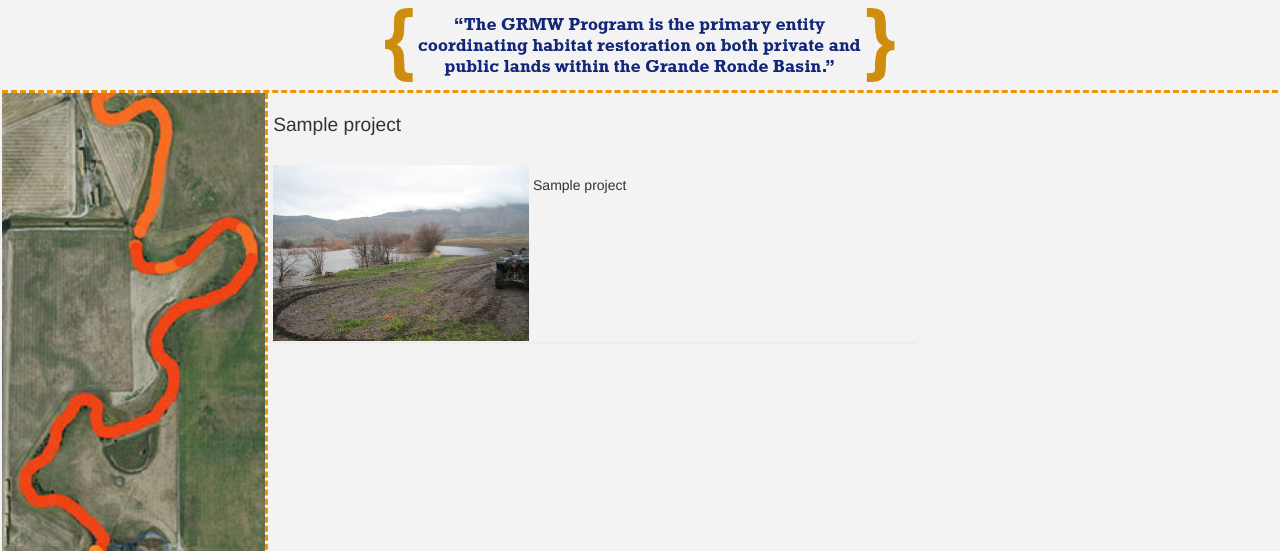
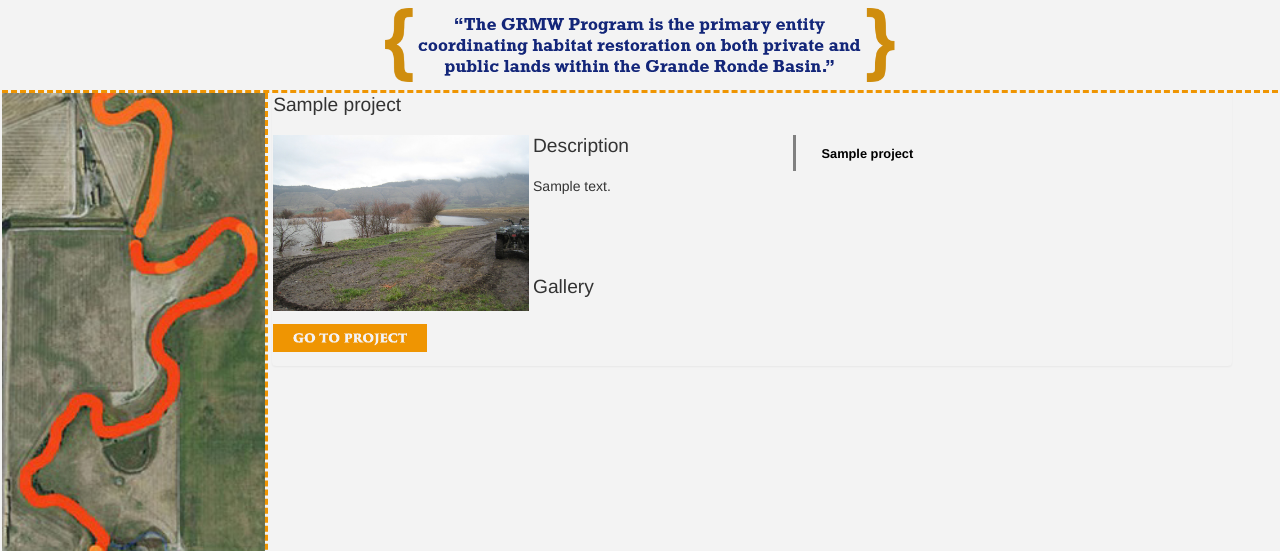
Before and after one commit to tarstarkes/Icarus, a Django app: template main/templates/home/index.html in a window 1280 px wide. Shown: the part 1012-1563 px from the top of the page. Run offline with Django 3.2, Linux system fonts and the light colour scheme; the template is opened without the code that fills it: most values are stand-ins (such as "Sample title", 1, 10 or a date in 2020); some libraries are stand-ins or nearby versions.

Commit message:
project bar scroll
project information is now parsed into the project area. Still working
on getting flikr to work, but it shouldn't take much.

```diff
--- a/main/static/CSS/home/style.css
+++ b/main/static/CSS/home/style.css
@@ -1,3 +1,6 @@
+h2{
+	margin: 0;
+}
 .mainImage {
 	width: 100%;
 }
@@ -90,6 +93,7 @@
 	background: #f3f3f3;
     display: inline-block;
     vertical-align: top;
+    max-width: 75vw;
 }
 #project_spotlight{
 	width: 20vw;
@@ -97,12 +101,45 @@
 #project_scrollBox {
 	display: inline-block;
 	width: 30vw;
-	height: 20vh;
 	overflow-y: scroll;
 	overflow-x: hidden;
 	vertical-align: top;
 	list-style: none;
+	padding-left: 2vw;
+	border-left: .3vw solid gray;
+	max-height: 15vw;
+}
+#project_scrollBox li{
+	margin-top: 1vh;
+	margin-bottom: 1vh;
 }
 #project_scrollBox::-webkit-scrollbar{
 	display: none;
 }
+.project_selected{
+	font-weight: bold;
+	font-size: 1vw;
+	color: black;
+	cursor: pointer;
+}
+.project_unselected{
+	font-style: italic;
+	font-size: .8vw;
+	color: gray;
+	cursor: pointer;
+}
+.desc_box {
+	display: inline-block;
+	vertical-align: top;
+	width: 20vw;
+}
+.gotoproject {
+	margin-top:1vw;
+	margin-bottom: 1vw;
+	width: 12vw;
+}
+.desc_content{
+	overflow: hidden;
+	text-overflow: ellipsis;
+	height: 7vw;
+}
--- a/main/static/CSS/style.css
+++ b/main/static/CSS/style.css
@@ -2,7 +2,7 @@ html,
 body {
 	height: 100%;
 	width: 100%;
-	min-width: 400px;
+	min-width: 400px !important;
 	background: #f3f3f3;
 }
 body::-webkit-scrollbar{
--- a/main/templates/home/index.html
+++ b/main/templates/home/index.html
@@ -38,35 +38,52 @@
 				<h2 id="project_title"></h2>
 				<br>
 				<img id="project_spotlight" />
+				<div max-length="100" class="desc_box">
+					<h2>Description</h2>
+					<br>
+					<p class="desc_content"></p>
+					<h2>Gallery</h2>
+				</div>
 				<div id='project_scrollBox'>
 					<ul>
 					</ul>
 				</div>
-				<!--{% for project in projects %}
-				 	<h2>{{project.name}}</h2>
-				{% endfor %}-->
+				<img class="gotoproject" src="{% static 'images/home/gotoproject.png' %}"/>
 			</div>
 		</div>
 	</div>
 <script>
-function loadProjects(){
 	{% static "" as baseUrl %}
 	var projects_list = [ {% for project in projects %}'{{ project.name }}', {% endfor %} ];
-	var projects_img_url = [ {% for project in projects %}'{{ baseUrl }}images/projects/{{ project.id }}/main.jpg', {% endfor %} ]
+	var projects_img_url = [ {% for project in projects %}'{{ baseUrl }}images/projects/{{ project.id }}/main.jpg', {% endfor %} ];
 	var projects_desc = [ {% for project in projects %}'{{ project.description }}', {% endfor %} ];
 	var projects_flickr = [ {% for project in projects %}'{{ project.description }}', {% endfor %} ];
 
+	function loadProjects(){
 		$("#project_spotlight").attr('src', projects_img_url[0]);
 		$("#project_title").html(projects_list[0]);
+		$('.desc_content').html(projects_desc[0]);
 		for(var x=0; x < projects_list.length; x++){
-		$('#project_scrollBox').append('<li>'+projects_list[x]+'</li><br>');
+			if(x == 0){
+				$('#project_scrollBox').append('<li class="project_selected">'+projects_list[x]+'</li>');
+			}
+			else{
+				$('#project_scrollBox').append('<li class="project_unselected">'+projects_list[x]+'</li>');
+			}
 		}
 
 
 	}
-$("#project_spotlight").on('click', function (e){
-	//do stuff
+	loadProjects();
+	$("#project_scrollBox li").on('click', function (e){
+		$('#project_scrollBox li').addClass('project_unselected');
+		$('#project_scrollBox li').removeClass('project_selected');
+		$(e.target).addClass('project_selected');
+		$(e.target).removeClass('project_unselected');
+		var index = $(e.target).index()-1;
+		$("#project_spotlight").attr('src', projects_img_url[index]);
+		$("#project_title").html(projects_list[index]);
+
 	});
-loadProjects();
 </script>
 {% endblock %}
```
Also changed, not shown: main/static/images/home/gotoproject.png (added). Lines whose indentation alone changed are shown as unchanged.
